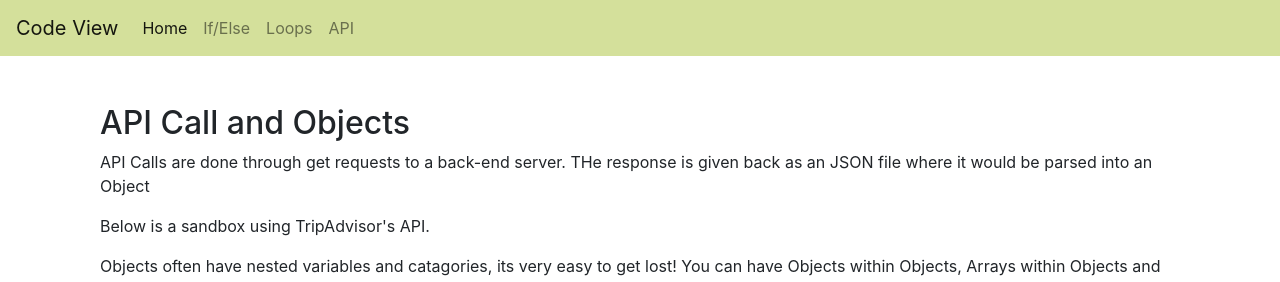
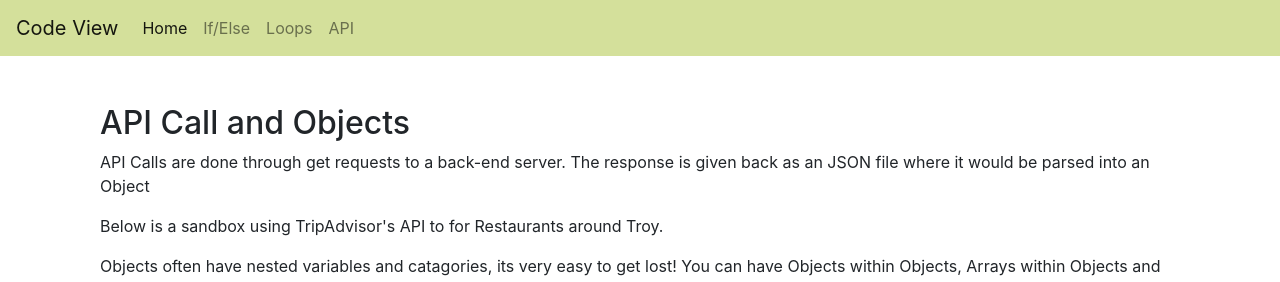
Before and after one commit to aionate0812/RPIHackathon2019, a React (Create React App) app: page /#/apicalls in a window 1280 px wide. Shown: the top 282 px of the page. Built offline with nearby package versions, Linux system fonts and the light colour scheme; no server answers.

Commit message:
fixed unsecure http, updated api and services

```diff
--- a/src/Components/home/Home.js
+++ b/src/Components/home/Home.js
@@ -6,7 +6,7 @@ const Home = () => {
     <div className='container'>
       <div className="row justify-content-center">
         <div className="toast-body">
-          <img src="http://2ality.com/2011/10/logo-js/js.jpg" className="rounded mr-2" alt="JavaScript" width='50' height='50' />
+          <img src="https://2ality.com/2011/10/logo-js/js.jpg" className="rounded mr-2" alt="JavaScript" width='50' height='50' />
           <strong className="mr-auto">Notice! </strong>
           Hello, World! These examples are written and explained with JavaScript!
          </div>
--- a/src/Containers/APICalls/APICalls.js
+++ b/src/Containers/APICalls/APICalls.js
@@ -54,8 +54,8 @@ class APICalls extends React.Component {
             <>
                 <div className='container'>
                     <h2>API Call and Objects</h2>
-                    <p>API Calls are done through get requests to a back-end server. THe response is given back as an JSON file where it would be parsed into an Object</p>
-                    <p>Below is a sandbox using TripAdvisor's API.</p>
+                    <p>API Calls are done through get requests to a back-end server. The response is given back as an JSON file where it would be parsed into an Object</p>
+                    <p>Below is a sandbox using TripAdvisor's API to for Restaurants around Troy.</p>
                     <p>Objects often have nested variables and catagories, its very easy to get lost! You can have Objects within Objects, Arrays within Objects and so on!</p>
                 </div>
                 <div className='container'>
--- a/src/services/apiService.js
+++ b/src/services/apiService.js
@@ -1,6 +1,6 @@
 import axios from 'axios'
 const tripAPI = () =>{
-  return axios.get('http://api.tripadvisor.com/api/partner/2.0/location/48739/restaurants?key=2f5aef9e-d399-4298-9986-ea6305c270a8')
+  return axios.get('https://api.tripadvisor.com/api/partner/2.0/location/48739/restaurants?key=2f5aef9e-d399-4298-9986-ea6305c270a8')
   .then((res)=>{
     return res.data.data.map((e)=>{
       let restaurantInfo = {
```
